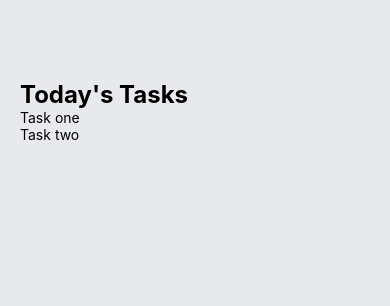
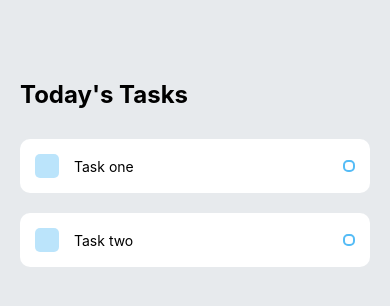
Before and after one commit to Neozxc/Todly, a React Native app: screen / in a window 390 px wide. Shown: the top 306 px of the page. Built offline with nearby package versions, Linux system fonts and the light colour scheme.

Commit message:
Added design

```diff
--- a/App.js
+++ b/App.js
@@ -38,6 +38,8 @@ const styles = StyleSheet.create({
     fontWeight: 'bold',
   },
 
-  items: {},
+  items: {
+    marginTop: 30
+  },
 
 });
--- a/components/task.js
+++ b/components/task.js
@@ -14,15 +14,42 @@ const task = (props) => {
 }
 
 const styles = StyleSheet.create({
-    item: {},
+    item: {
+        backgroundColor: "white",
+        padding: 15,
+        borderRadius: 10,
+        flexDirection: "row",
+        alignItems: "center",
+        justifyContent: "space-between",
+        marginBottom: 20,
+    },
 
-    itemLeft: {},
+    itemLeft: {
+        flexDirection: "row",
+        alignItems: "center",
+        flexWrap: "wrap"
+    },
 
-    square: {},
+    square: {
+        width: 24,
+        height: 24,
+        backgroundColor: "#55bcf6",
+        opacity: 0.4,
+        borderRadius: 5,
+        marginRight: 15,
+    },
 
-    itemText: {},
+    itemText: {
+        maxWidth: "80%"
+    },
 
-    circle: {},
+    circle: {
+        width: 12,
+        height: 12,
+        borderColor: "#55bcf6",
+        borderWidth: 2,
+        borderRadius: 5
+    },
 });
 
 export default task;
```
